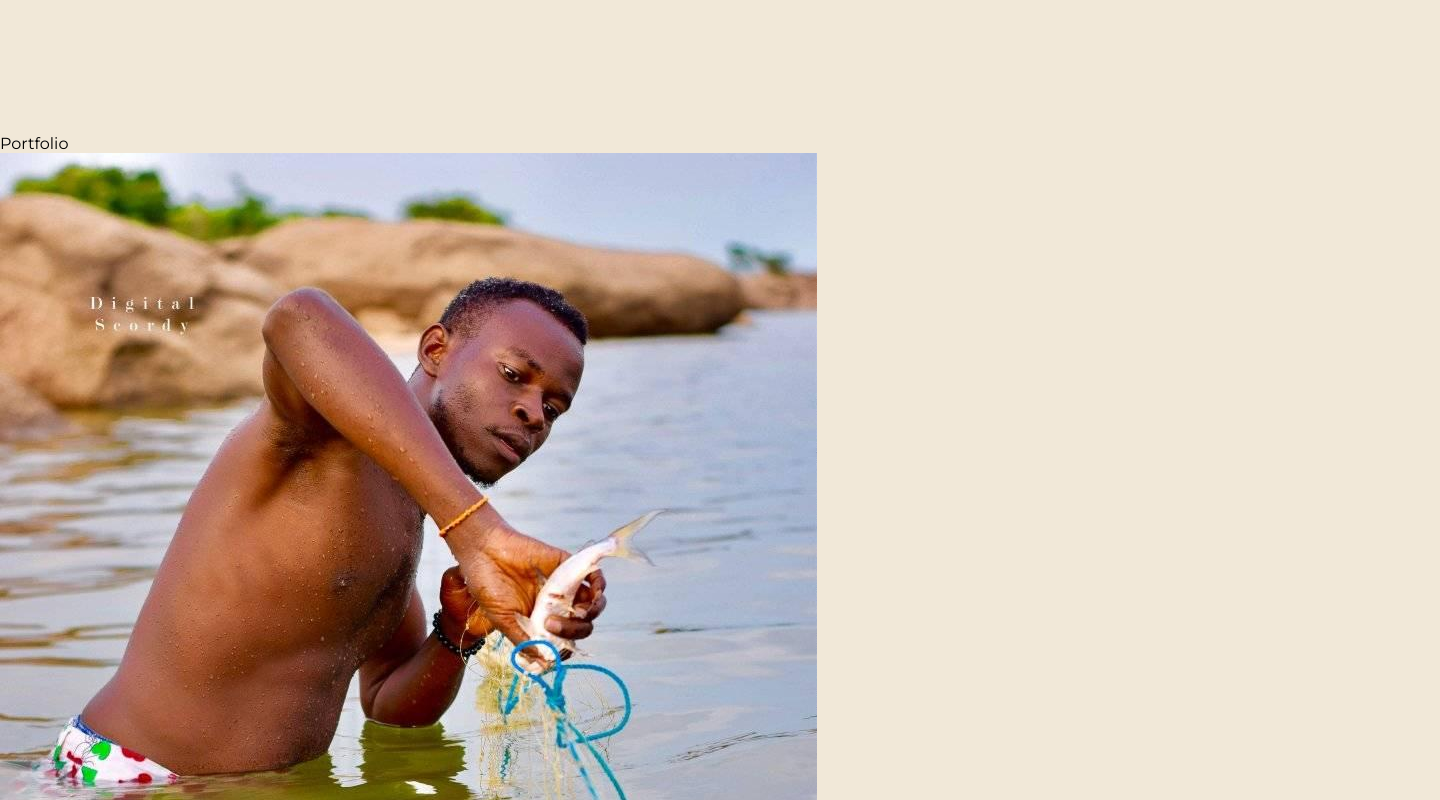
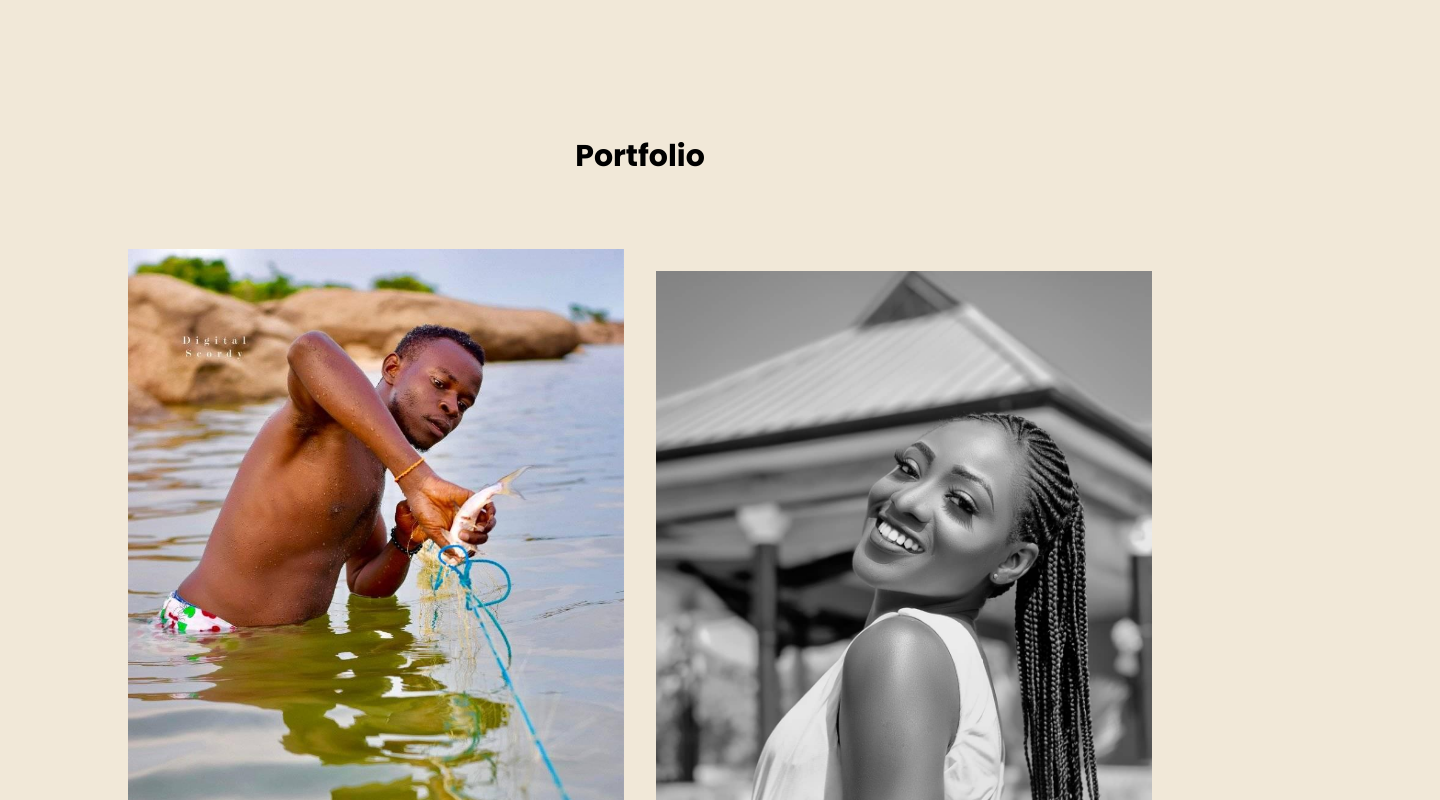
Before and after one commit to abrusu-collins/Scordy-Shots, a plain HTML site: page index.html in a window 1280 px wide. Shown: the part 2220-3020 px from the top of the page, 1440 px wide, since content can reach past the window. Drawn offline with Linux system fonts and the light colour scheme.

Commit message:
portfolio done

```diff
--- a/index.html
+++ b/index.html
@@ -65,7 +65,7 @@
             <img src="./images/7.jpg" alt="">
             <img src="./images/8.jpg" alt="">
             <img src="./images/9.jpg" alt="">
-            <img src="./images/10.jpg" alt="">
+            <!-- <img src="./images/16.jpg" alt=""> -->
 
 
         </div>
@@ -77,7 +77,7 @@
             <img src="./images/19.jpg" alt="">
             <img src="./images/21.jpg" alt="">
             <img src="./images/15.jpg" alt="">
-            <img src="./images/20.jpg" alt="">
+            <img src="./images/10.jpg" alt="">
 
         </div>
     </div>
--- /dev/null
+++ b/sass/_portfolio.scss
@@ -0,0 +1,20 @@
+.portfolio{
+    & .portfolio-title{
+        font-size: 30px;
+        font-family: "Poppins", sans-serif;
+        text-align: center;
+        margin: 70px 0;
+    }
+    & .portfolio-flex{
+        display:grid;
+        grid-template-columns: repeat(2,1fr);
+        grid-gap:2rem;
+        width: 80%;
+        align-items: center;
+        margin: auto;
+    }
+    & img{
+        width: 100%;
+        margin-bottom: 2rem;
+    }
+}
--- a/sass/index.scss
+++ b/sass/index.scss
@@ -3,3 +3,4 @@
 @import "hero";
 @import "quote";
 @import "about";
+@import "portfolio";
```
Also changed, not shown: styles/index.css.
